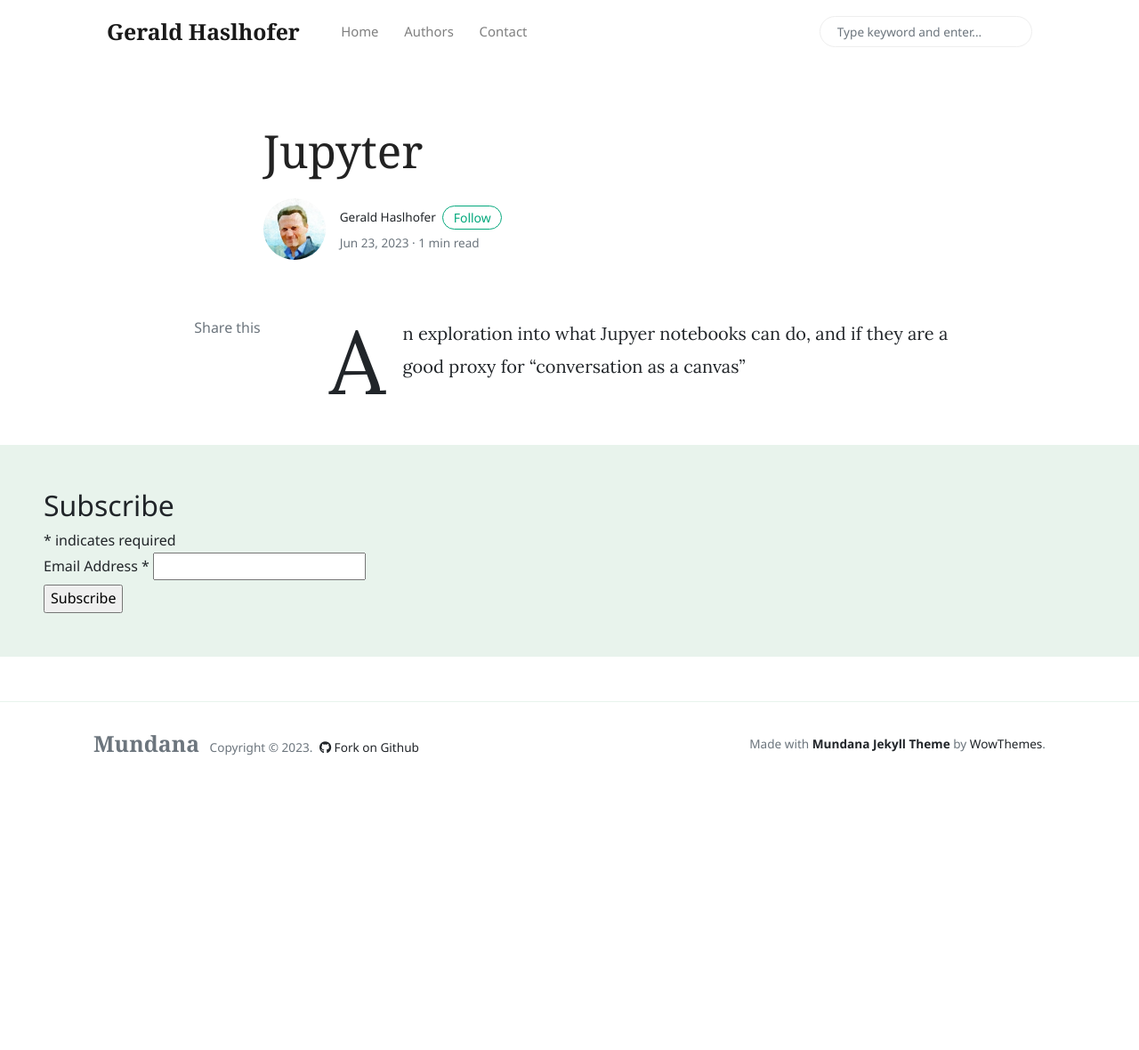
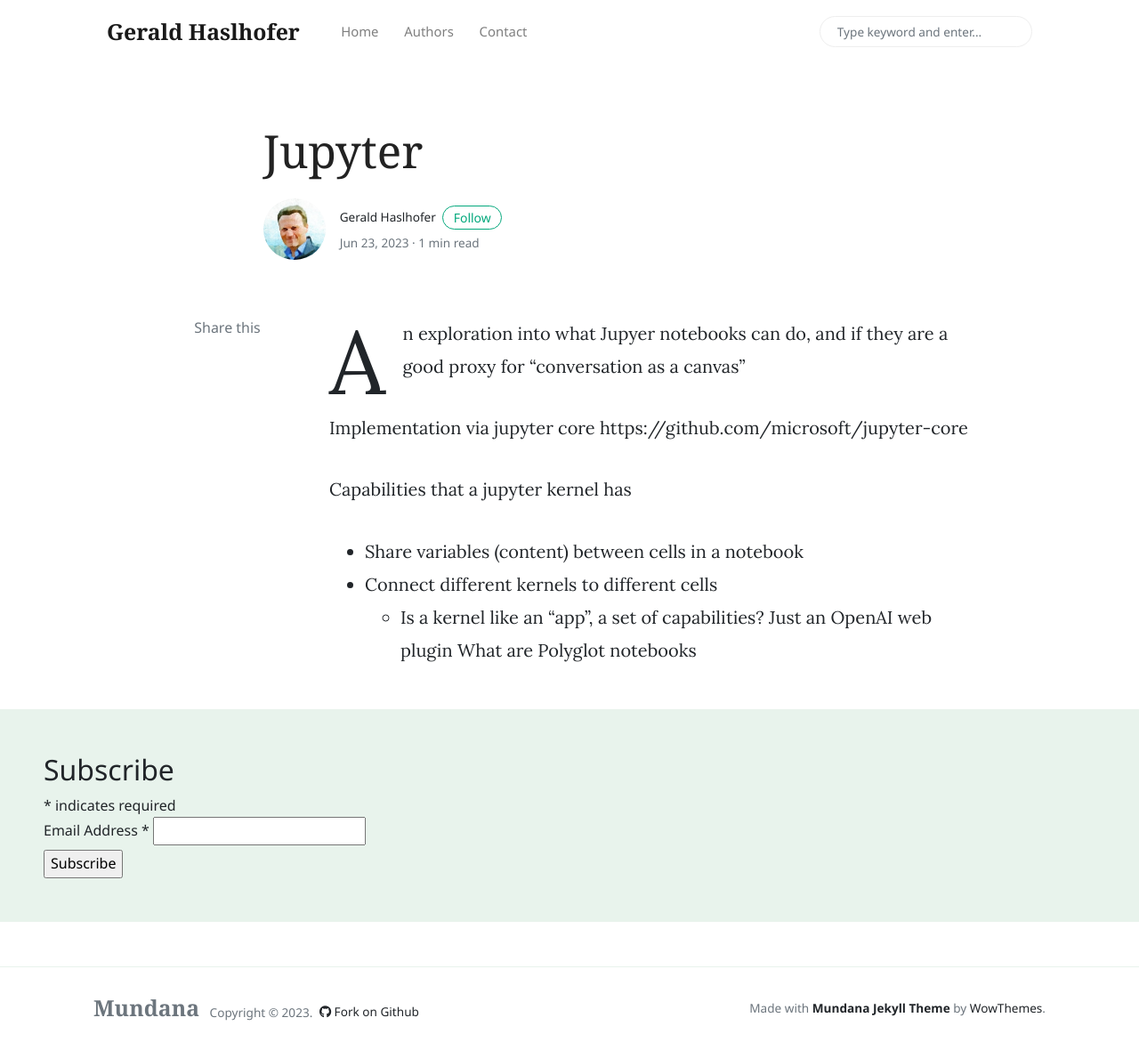
Before and after one commit to haslhofer/haslhofer.github.io, a Jekyll site: the page built from _posts/2023-06-23-jupyter.md, in a window 1280 px wide and 1180 px high. Shown: the whole window at 89% size. Built offline with Jekyll 4.4.1, drawn with Linux system fonts in a browser that asks for light colours; nearby versions of some CDN libraries; comment, search, counter and statistics services are not loaded.

Commit message:
Update 2023-06-23-jupyter.md

```diff
--- a/_posts/2023-06-23-jupyter.md
+++ b/_posts/2023-06-23-jupyter.md
@@ -1 +1,10 @@
 An exploration into what Jupyer notebooks can do, and if they are a good proxy for "conversation as a canvas"
+
+Implementation via jupyter core
+https://github.com/microsoft/jupyter-core
+
+Capabilities that a jupyter kernel has
+- Share variables (content) between cells in a notebook
+- Connect different kernels to different cells
+  - Is a kernel like an "app", a set of capabilities? Just an OpenAI web plugin
+What are Polyglot notebooks
```
